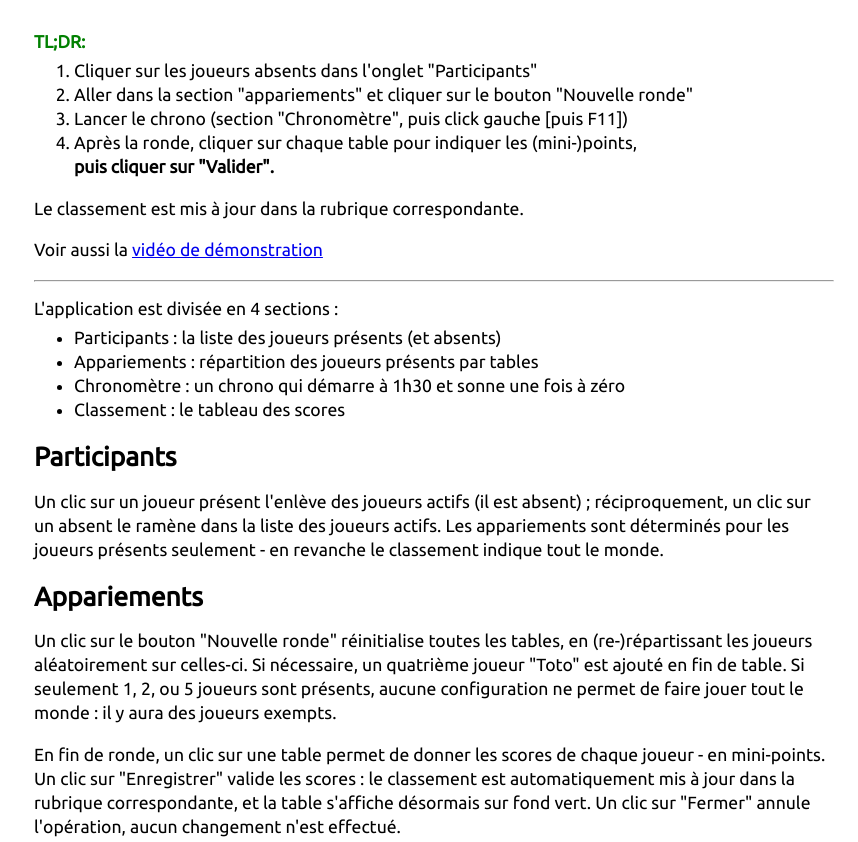
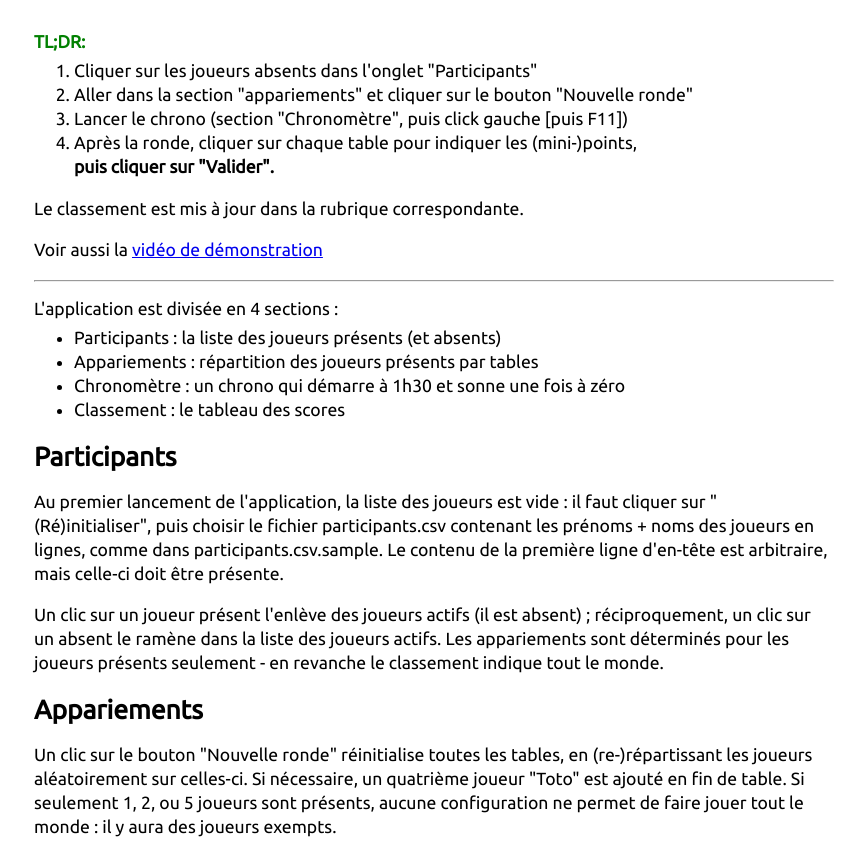
Before and after one commit to yagu0/westcastle, a plain HTML site: page doc/index.html in a window 1280 px wide. Shown: the top 842 px of the page, without its empty margins (206-1064 px from the left). Drawn offline with Linux system fonts and the light colour scheme.

Commit message:
Fix typo in file name, add initialisation step from CSV in documentation

```diff
--- a/doc/index.html
+++ b/doc/index.html
@@ -22,6 +22,12 @@
       <li>Classement : le tableau des scores</li>
     </ul>
     <h2>Participants</h2>
+    <p>
+      Au premier lancement de l'application, la liste des joueurs est vide : il faut cliquer sur "(Ré)initialiser",
+      puis choisir le fichier participants.csv contenant les prénoms + noms des joueurs en lignes, comme dans participants.csv.sample.
+      Le contenu de la première ligne d'en-tête est arbitraire, mais celle-ci doit être présente.
+
+    </p>
     <p>
       Un clic sur un joueur présent l'enlève des joueurs actifs (il est absent) ;
       réciproquement, un clic sur un absent le ramène dans la liste des joueurs actifs.
```
Also changed, not shown: 3 other files.
